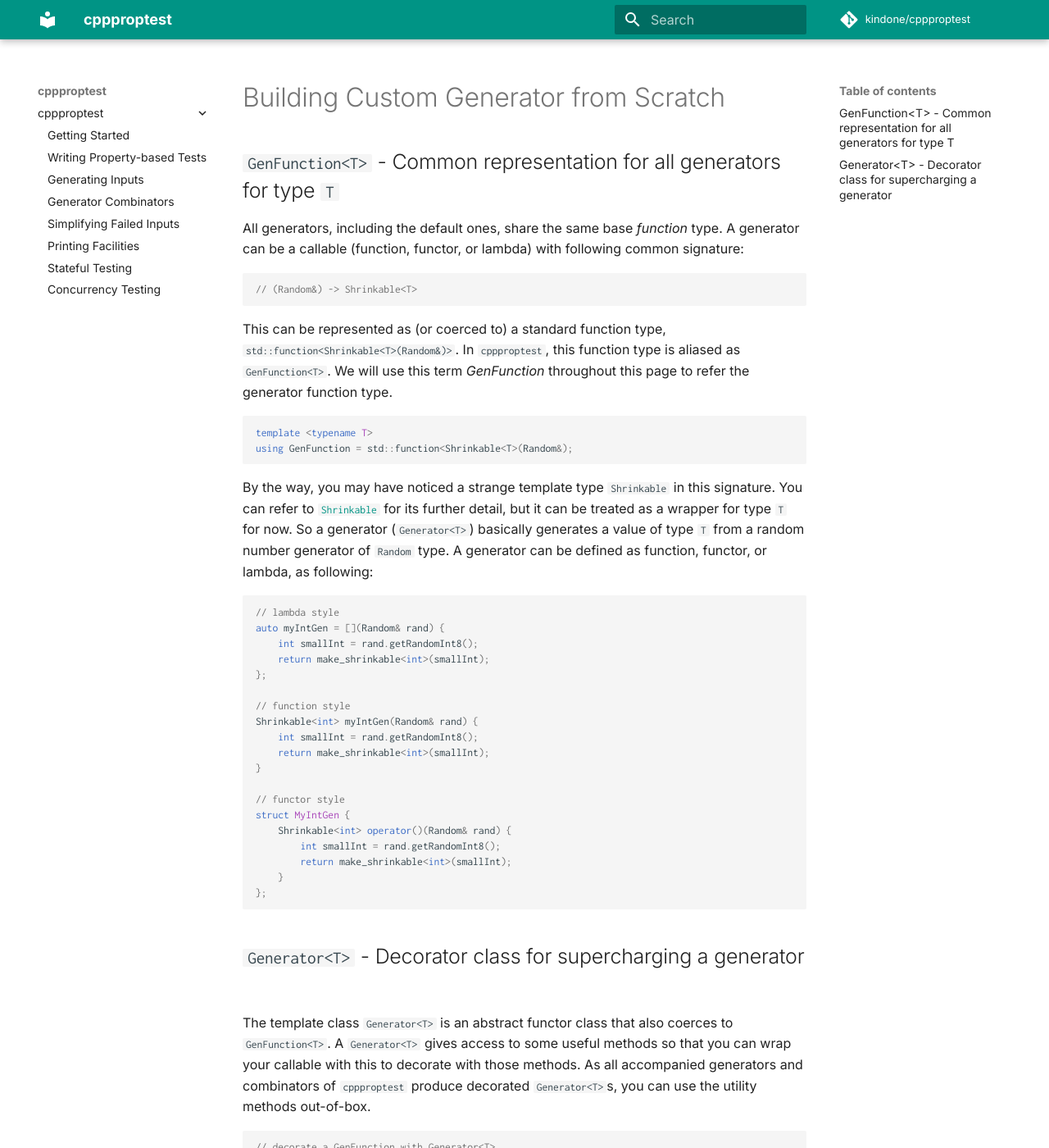
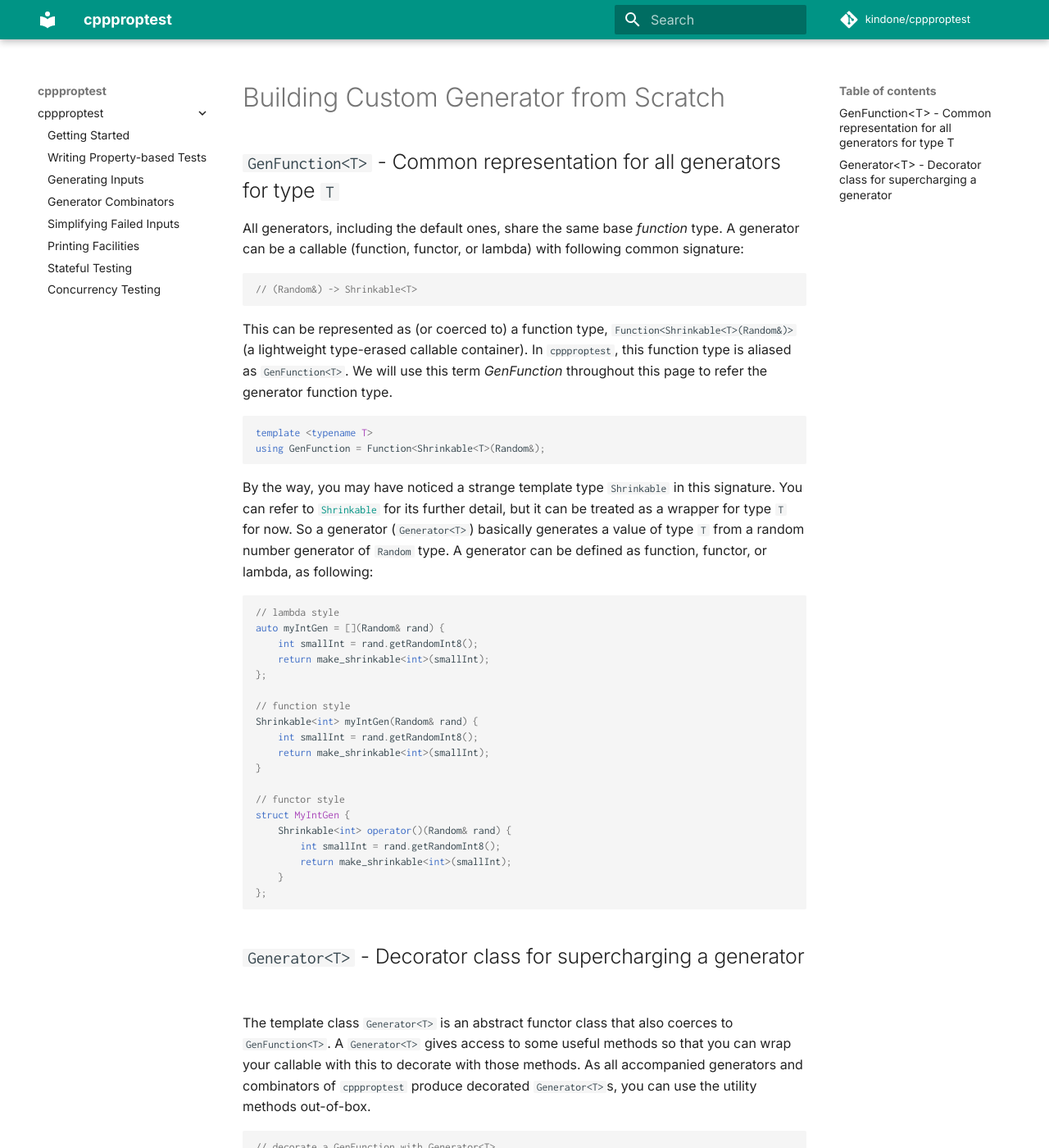
Before and after one commit to kindone/cppproptest2, an MkDocs documentation site: the page built from docs/CustomGenerator.md, in a window 1280 px wide and 1400 px high. Shown: the whole window at 82% size. Built offline with MkDocs 1.6.1 and Material for MkDocs 9.7.7, drawn with Linux system fonts in a browser that asks for light colours; comment, search, counter and statistics services are not loaded.

````diff
--- a/docs/CustomGenerator.md
+++ b/docs/CustomGenerator.md
@@ -9,11 +9,11 @@ All generators, including the default ones, share the same base *function* type.
 // (Random&) -> Shrinkable<T>
 ```
 
-This can be represented as (or coerced to) a standard function type, `std::function<Shrinkable<T>(Random&)>`. In `cppproptest`, this function type is aliased as `GenFunction<T>`. We will use this term *GenFunction* throughout this page to refer the generator function type.
+This can be represented as (or coerced to) a function type, `Function<Shrinkable<T>(Random&)>` (a lightweight type-erased callable container). In `cppproptest`, this function type is aliased as `GenFunction<T>`. We will use this term *GenFunction* throughout this page to refer the generator function type.
 
 ```cpp
 template <typename T>
-using GenFunction = std::function<Shrinkable<T>(Random&);
+using GenFunction = Function<Shrinkable<T>(Random&);
 ```
 
 By the way, you may have noticed a strange template type `Shrinkable` in this signature. You can refer to [`Shrinkable`](Shrinking.md) for its further detail, but it can be treated as a wrapper for type `T` for now. So a generator (`Generator<T>`) basically generates a value of type `T` from a random number generator of `Random` type. A generator can be defined as function, functor, or lambda, as following:
@@ -52,7 +52,7 @@ auto myIntGen = Generator<int>([](Random& rand) {
 });
 
 // .filter and other utility methods can be used once the generator is decorated with Generator<T>
-auto evenGen = myIntGen.filter([](int& value) {
+auto evenGen = myIntGen.filter([](const int& value) {
     return value % 2 == 0;
 }); // generates even numbers only
 ```
````
Also changed, not shown: docs/Combinators.md (+7 -7 lines), docs/ConcurrencyTesting.md (+4 -4 lines), docs/Generators.md (+2 -2 lines).
